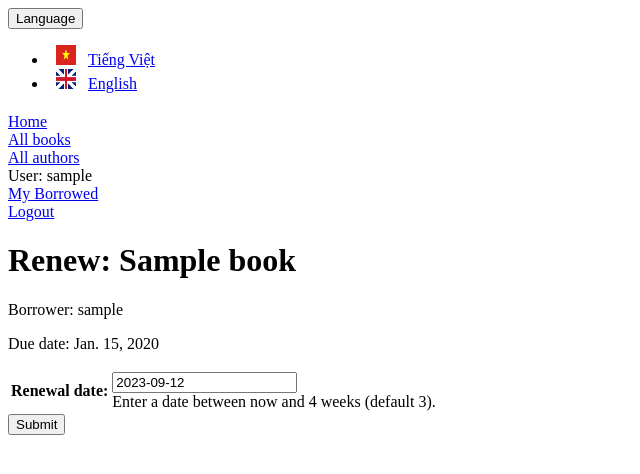
After one commit to huylq-0414/mysite, a Django app: page /catalog/book/00000000-0000-0000-0000-000000000001/renew/ in a window 1280 px wide. The commit adds this page. Shown: the top 474 px of the page, without its empty margins (0-640 px from the left). Run offline with Django 4.2, Linux system fonts and the light colour scheme; a user stored in the database is signed in; tables that the repository leaves empty hold one stand-in row (values such as "Sample post").

Commit message:
Django Tutorial Part 9: Working with forms

```diff
--- /dev/null
+++ b/catalog/forms.py
@@ -0,0 +1,20 @@
+import datetime
+from django import forms
+from django.core.exceptions import ValidationError
+from django.utils.translation import gettext_lazy as _
+
+class RenewBookForm(forms.Form):
+    renewal_date = forms.DateField(help_text=_("Enter a date between now and 4 weeks (default 3)."))
+    def clean_renewal_date(self):
+        data = self.cleaned_data['renewal_date']
+
+        # Check if a date is not in the past.
+        if data < datetime.date.today():
+            raise ValidationError(_('Invalid date - renewal in past'))
+
+        # Check if a date is in the allowed range (+4 weeks from today).
+        if data > datetime.date.today() + datetime.timedelta(weeks=4):
+            raise ValidationError(_('Invalid date - renewal more than 4 weeks ahead'))
+
+        # Remember to always return the cleaned data.
+        return data
--- a/catalog/models.py
+++ b/catalog/models.py
@@ -82,6 +82,7 @@ class Author(models.Model):
     last_name = models.CharField(max_length=100)
     date_of_birth = models.DateField(null=True, blank=True)
     date_of_death = models.DateField('Died', null=True, blank=True)
+    biography = models.TextField(max_length=1000, null=True, blank=True)
 
     class Meta:
         ordering = ['last_name', 'first_name']
--- a/catalog/templates/catalog/author_detail.html
+++ b/catalog/templates/catalog/author_detail.html
@@ -8,6 +8,8 @@
     </p>
         <strong>{% trans "Date of Death" %}:</strong> {{ author.date_of_death }}
     </p>
+        <strong>{% trans "Biography" %}:</strong> {{ author.biography }}
+    </p>
     <div>
     <h4>{% trans "Books" %}:</h4>
     {% for book in books %}
--- /dev/null
+++ b/catalog/templates/catalog/book_renew_librarian.html
@@ -0,0 +1,19 @@
+{% extends "base_generic.html" %}
+
+{% load i18n %}
+{% block content %}
+    <h1>{% trans "Renew" %}: {{ book_instance.book.title }}</h1>
+    <p>{% trans "Borrower" %}: {{ book_instance.borrower }}</p>
+
+    <p{% if book_instance.is_overdue %} class="text-danger"{% endif %}>
+        {% trans "Due date" %}: {{ book_instance.due_back }}
+    </p>
+
+    <form action="" method="post">
+        {% csrf_token %}
+        <table>
+            {{ form.as_table }}
+        </table>
+        <input type="submit" value="{% trans 'Submit' %}">
+    </form>
+{% endblock %}
--- a/catalog/templates/catalog/bookinstance_list_borrowed_user.html
+++ b/catalog/templates/catalog/bookinstance_list_borrowed_user.html
@@ -8,7 +8,9 @@
             {% for bookinst in bookinstance_list %}
                 <li class="{% if bookinst.is_overdue %}text-danger{% endif %}">
                     <a href="{% url 'book-detail' bookinst.book.pk %}">{{bookinst.book.title}}</a> ({{bookinst.due_back }})
+                    <a href="{% url 'renew-book-librarian' bookinst.pk %}">{% trans "Renew" %}</a>
                 </li>
+
             {% endfor %}
         </ul>
     {% else %}
--- a/catalog/urls.py
+++ b/catalog/urls.py
@@ -7,4 +7,8 @@ urlpatterns = [
     path('authors/', views.AuthorListView.as_view(), name='authors'),
     path('author/<int:pk>', views.AuthorDetailView.as_view(), name='author-detail'),
     path('mybooks/', views.LoanedBooksByUserListView.as_view(), name='my-borrowed'),
+    path('book/<uuid:pk>/renew/', views.renew_book_librarian, name='renew-book-librarian'),
+    path('author/create/', views.AuthorCreate.as_view(), name='author-create'),
+    path('author/<int:pk>/update/', views.AuthorUpdate.as_view(), name='author-update'),
+    path('author/<int:pk>/delete/', views.AuthorDelete.as_view(), name='author-delete'),
 ]
--- a/catalog/views.py
+++ b/catalog/views.py
@@ -1,9 +1,17 @@
+import datetime
+import uuid
 from django.shortcuts import render
 from .models import Book, Author, BookInstance, Genre
 from django.views import generic
 from django.shortcuts import get_object_or_404
 from django.contrib.auth.mixins import LoginRequiredMixin
 from django.contrib.auth.mixins import PermissionRequiredMixin
+from django.http import HttpResponseRedirect
+from django.urls import reverse
+from catalog.forms import RenewBookForm
+from django.contrib.auth.decorators import login_required, permission_required
+from django.views.generic.edit import CreateView, UpdateView, DeleteView
+from django.urls import reverse_lazy
 
 class BookListView(generic.ListView):
     model = Book
@@ -67,3 +75,44 @@ class LoanedBooksByUserListView(LoginRequiredMixin, PermissionRequiredMixin, gen
             BookInstance.objects.filter(borrower=self.request.user, status__exact="o")
             .order_by("-due_back")
         )
+
+@login_required
+@permission_required('catalog.can_mark_returned', raise_exception=True)
+def renew_book_librarian(request, pk):
+    """View function for renewing a specific BookInstance by librarian."""
+    book_instance = get_object_or_404(BookInstance, pk=pk)
+
+    # If this is a POST request then process the Form data
+    if request.method == 'POST':
+        form = RenewBookForm(request.POST)
+        # Check if the form is valid:
+        if form.is_valid():
+            # process the data in form.cleaned_data as required (here we just write it to the modeldue_back field)
+            book_instance.due_back = form.cleaned_data['renewal_date']
+            book_instance.save()
+
+            return HttpResponseRedirect(reverse('my-borrowed') )
+
+    # If this is a GET (or any other method) create the default form.
+    else:
+        proposed_renewal_date = datetime.date.today() + datetime.timedelta(weeks=3)
+        form = RenewBookForm(initial={'renewal_date': proposed_renewal_date})
+
+    context = {
+        'form': form,
+        'book_instance': book_instance,
+    }
+    return render(request, 'catalog/book_renew_librarian.html', context)
+
+class AuthorCreate(CreateView):
+    model = Author
+    fields = ['first_name', 'last_name', 'date_of_birth', 'date_of_death', 'biography']
+    initial = {'date_of_death': '11/06/2020'}
+
+class AuthorUpdate(UpdateView):
+    model = Author
+    fields = ['first_name', 'last_name', 'date_of_birth', 'date_of_death', 'biography']
+
+class AuthorDelete(DeleteView):
+    model = Author
+    success_url = reverse_lazy('authors')
```
Also changed, not shown: catalog/templates/catalog/author_confirm_delete.html (added, +12 -0 lines), catalog/templates/catalog/author_form.html (added, +12 -0 lines), catalog/templates/catalog/author_list.html (+6 -1 lines), catalog/migrations/0004_author_biography.py (added), locale/en/LC_MESSAGES/django.po, locale/vi/LC_MESSAGES/django.po.
